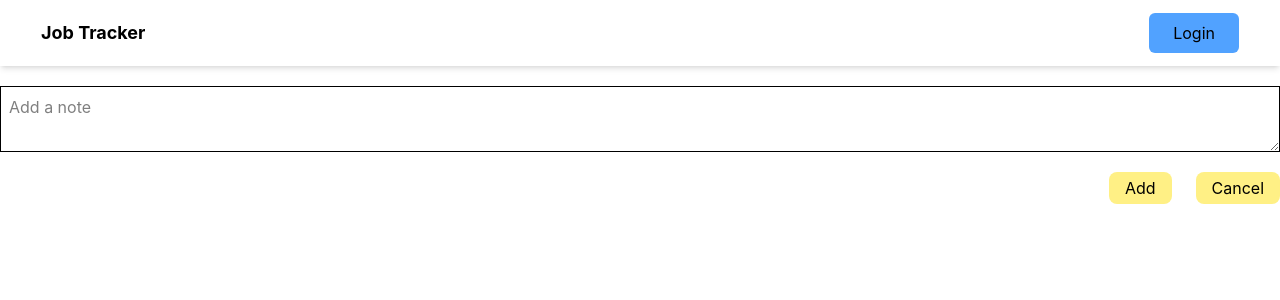
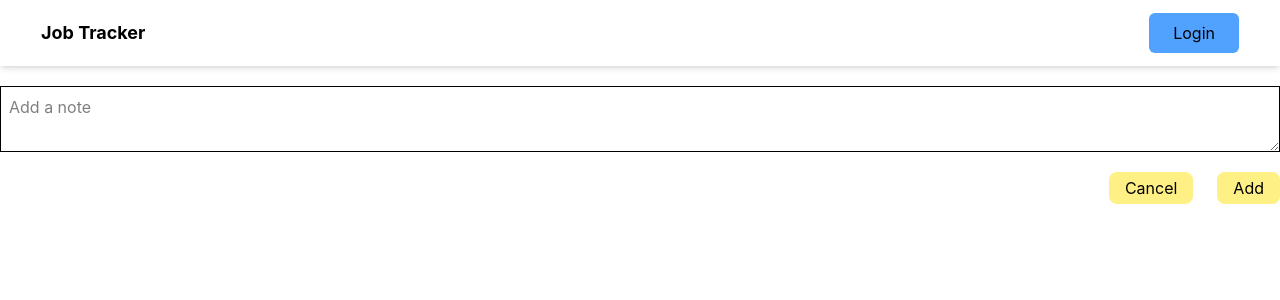
Before and after one commit to anusha-rajul/job-tracker-frontend, a React app: page /notes in a window 1280 px wide. Shown: the top 300 px of the page. Built offline with nearby package versions, Linux system fonts and the light colour scheme; no server answers; the HTML template or start-up script is replaced by a standard one.

Commit message:
replaced button

```diff
--- a/src/pages/Notes.jsx
+++ b/src/pages/Notes.jsx
@@ -53,8 +53,9 @@ const Notes = ({closeModal, notes, setNotes, applicationId, setIsOpen , selected
           <form onSubmit={handleAddNote} className="flex flex-col gap-5">
               <textarea name="content" onChange={handleOnChange} value={note.content} placeholder="Add a note" className="border p-2"></textarea>
               <div className="flex justify-end gap-6 ">
+                   <button type="button" className="bg-yellow-200 px-4 py-1 rounded-lg" onClick={handleCancel} > Cancel </button>
                 {selectedNote ?   <button type="button" className="bg-yellow-200 px-4 py-1 rounded-lg" onClick={()=>{handleEditNote(selectedNote._id, note)}}>Save</button> :   <button className="bg-yellow-200 px-4 py-1 rounded-lg" type="submit">Add</button>}
-              <button type="button" className="bg-yellow-200 px-4 py-1 rounded-lg" onClick={handleCancel} > Cancel </button>
+
               </div>
        </form>
     </div>
```
